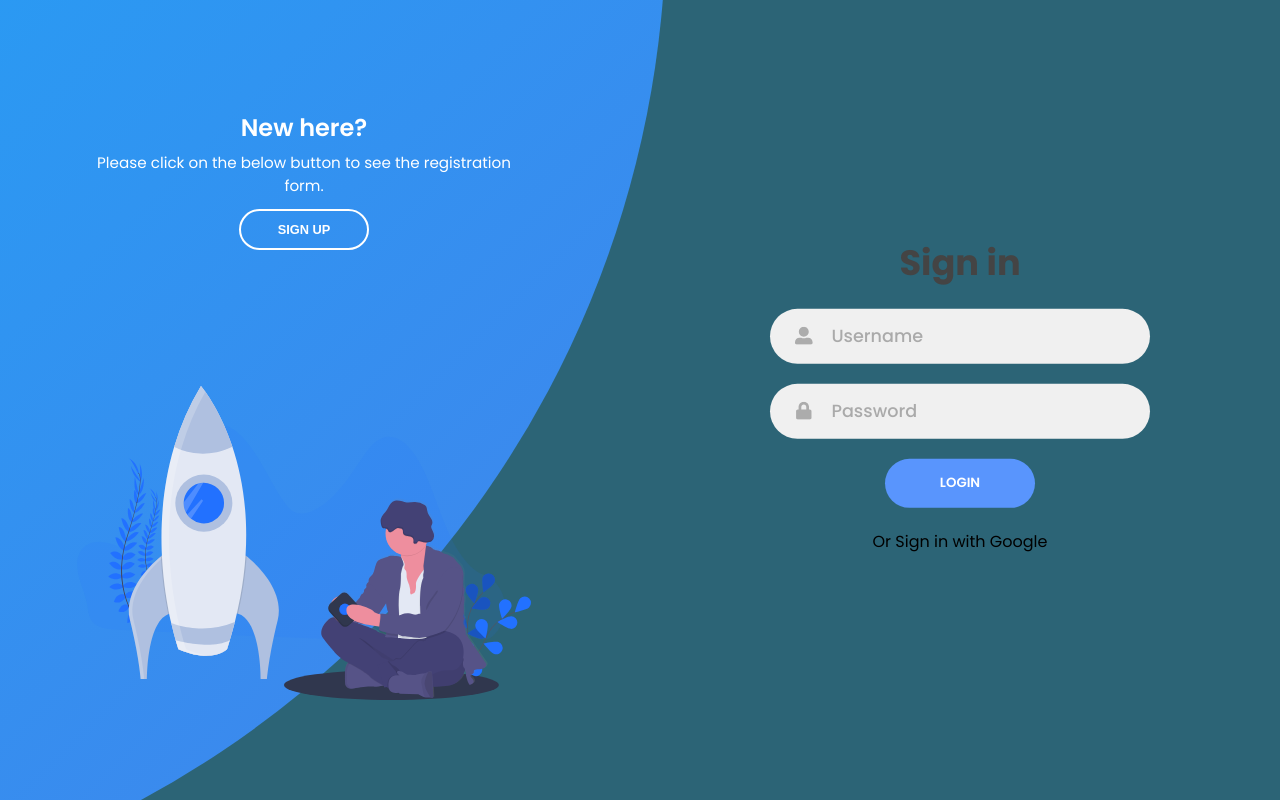
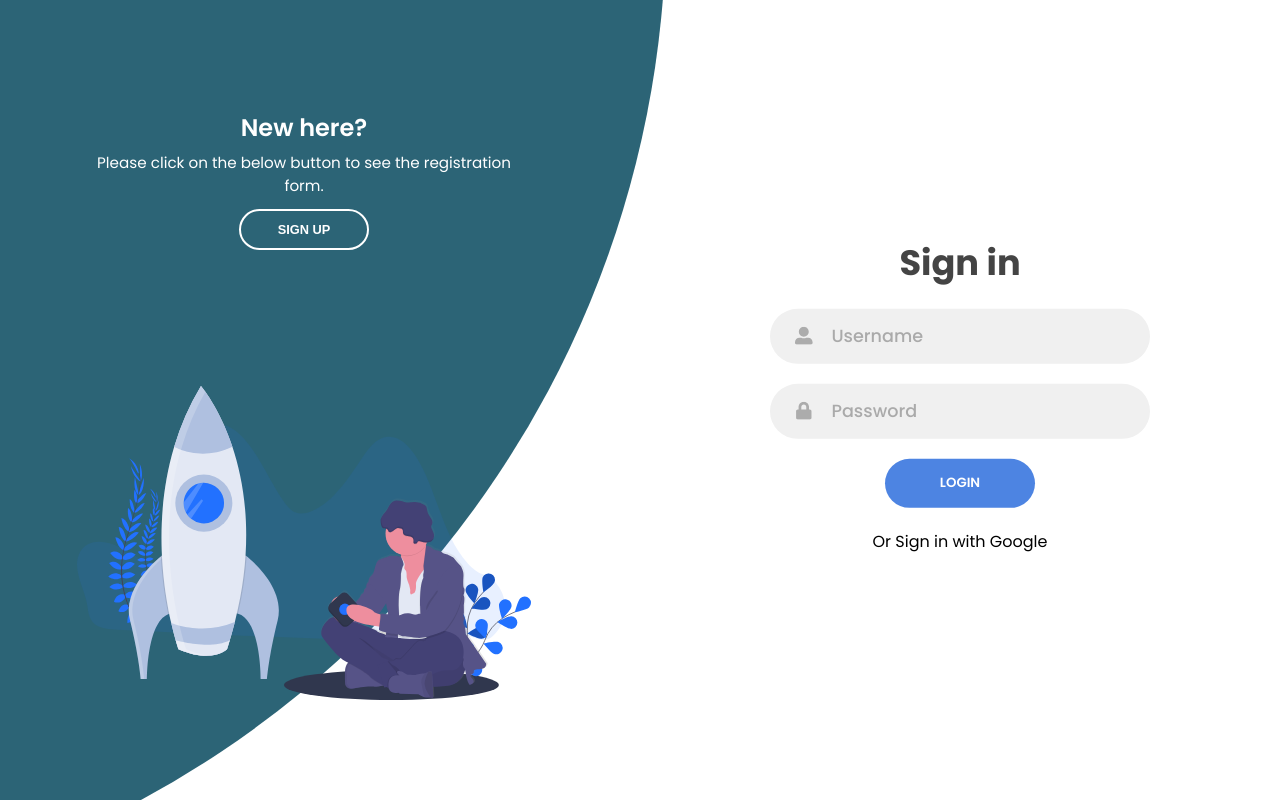
Before and after one commit to sarazaToussaint/tourism-frontEnd, a React (Create React App) app: page / in a window 1280 px wide. Built offline with nearby package versions, Linux system fonts and the light colour scheme.

Commit message:
Change the animation bg color

```diff
--- a/src/App.css
+++ b/src/App.css
@@ -14,7 +14,7 @@ input {
 .container {
   position: relative;
   width: 100%;
-  background-color: #2c6476;
+  background-color: #fff;
   min-height: 100vh;
   overflow: hidden;
 }
@@ -134,7 +134,7 @@ form.sign-in-form {
 
 .btn {
   width: 150px;
-  background-color: #5995fd;
+  background-color: #4d84e2;
   border: none;
   outline: none;
   height: 49px;
@@ -148,7 +148,7 @@ form.sign-in-form {
 }
 
 .btn:hover {
-  background-color: #4d84e2;
+  background-color: #5995fd;
 }
 
 .panels-container {
@@ -169,7 +169,7 @@ form.sign-in-form {
   top: -10%;
   right: 48%;
   transform: translateY(-50%);
-  background-image: linear-gradient(-45deg, #4481eb 0%, #04befe 100%);
+  background-image: linear-gradient(-45deg, #2c6476 0%, #2c6476 100%);
   transition: 1.8s ease-in-out;
   border-radius: 50%;
   z-index: 6;
```
